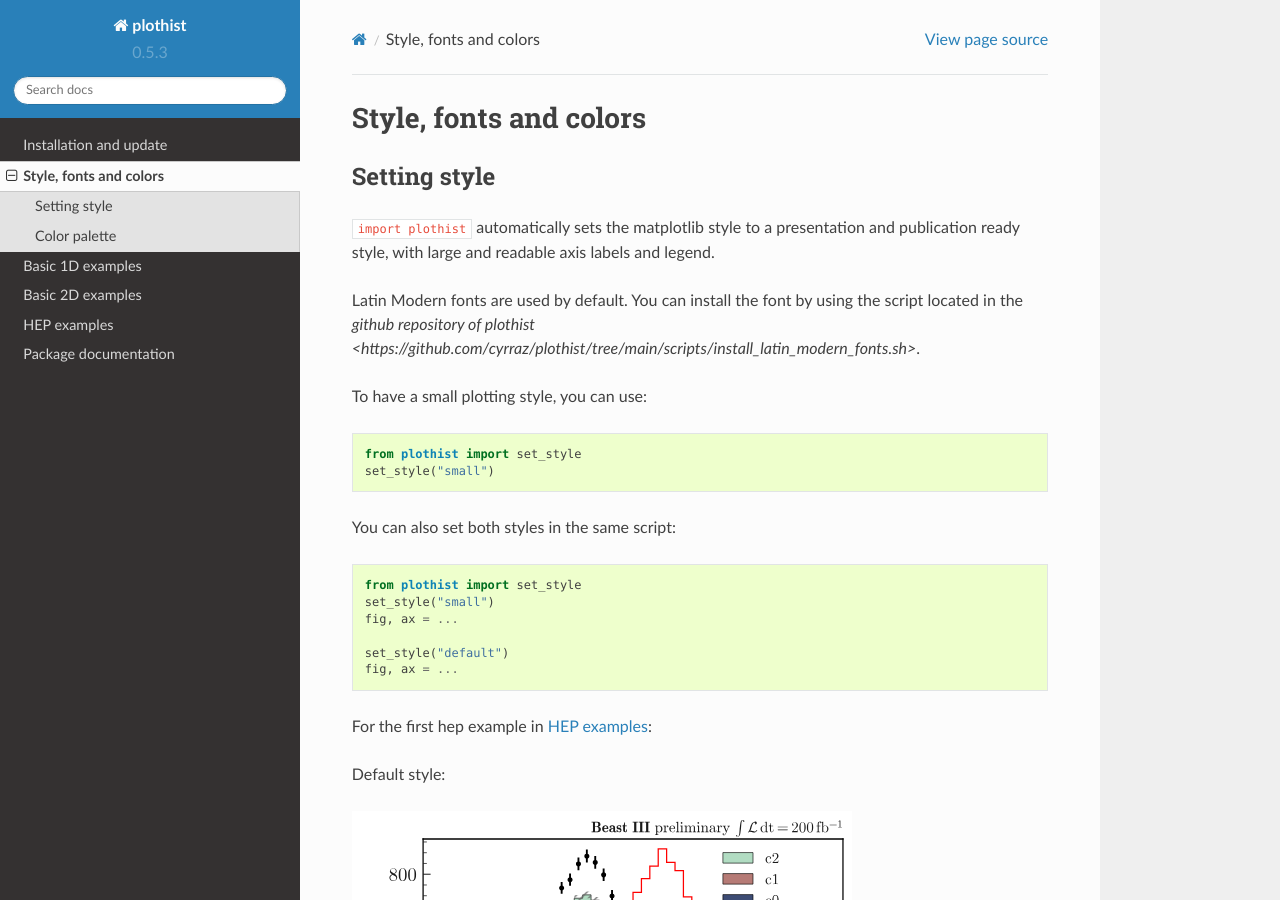
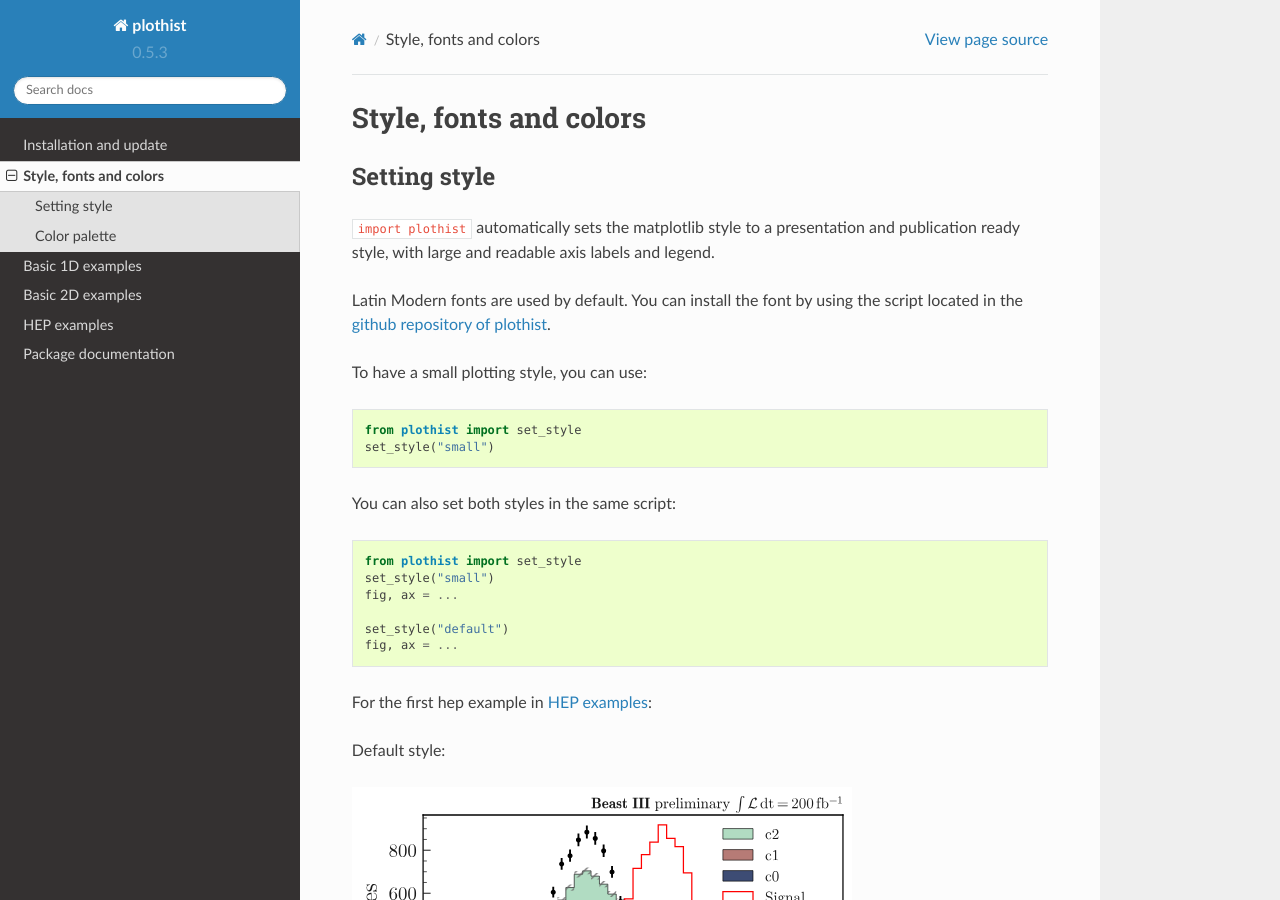
Before and after one commit to cyrraz/plothist, a Sphinx documentation site: the page built from docs/usage/style.rst, in a window 1280 px wide and 900 px high. Built offline with Sphinx 7.4.7 and the Read the Docs theme 2.0.0, drawn with Linux system fonts in a browser that asks for light colours.

Commit message:
fix style documentation

```diff
--- a/docs/usage/style.rst
+++ b/docs/usage/style.rst
@@ -9,7 +9,7 @@
 
 ``import plothist`` automatically sets the matplotlib style to a presentation and publication ready style, with large and readable axis labels and legend.
 
-Latin Modern fonts are used by default. You can install the font by using the script located in the `github repository of plothist <https://github.com/cyrraz/plothist/tree/main/scripts/install_latin_modern_fonts.sh>`.
+Latin Modern fonts are used by default. You can install the font by using the script located in the `github repository of plothist <https://github.com/cyrraz/plothist/tree/main/scripts/install_latin_modern_fonts.sh>`_.
 
 To have a small plotting style, you can use:
 
```
Also changed, not shown: other parts of docs/usage/style.rst (+1 -1 lines).
